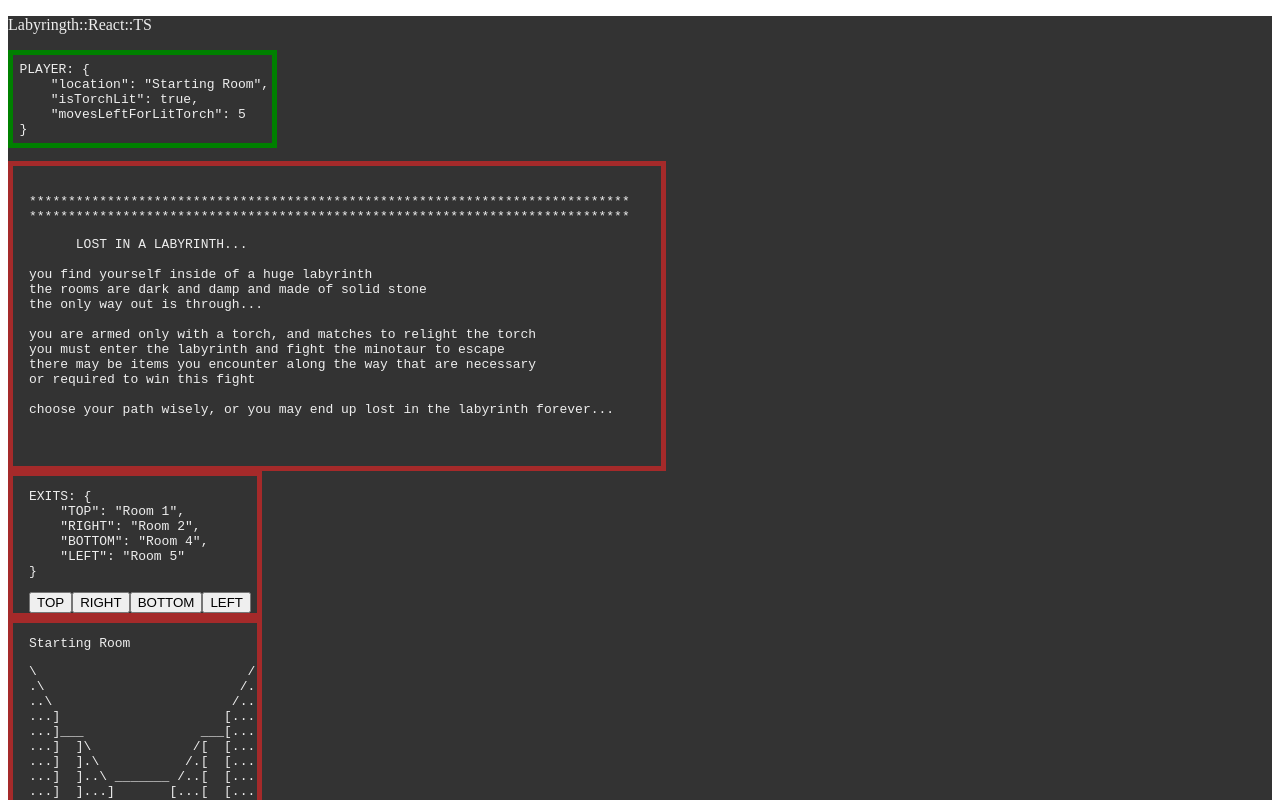
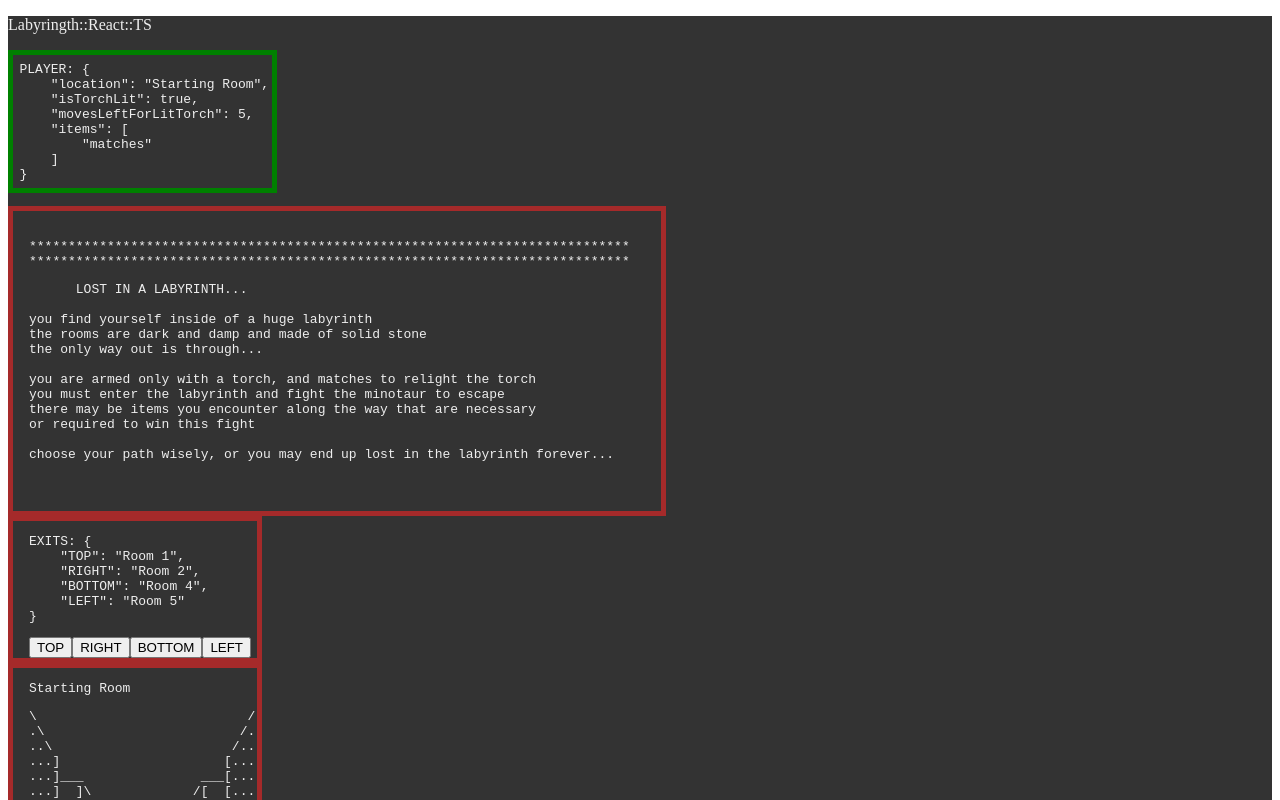
Before and after one commit to frankmeza/labyrinth-react-ts, a React app: page / in a window 1280 px wide. Shown: the top 800 px of the page. Built offline with nearby package versions, Linux system fonts and the light colour scheme; the HTML template or start-up script is replaced by a standard one.

Commit message:
add Items fns and as player prop

```diff
--- a/src/modules/player/index.ts
+++ b/src/modules/player/index.ts
@@ -1,28 +1,38 @@
+import {
+  MATCHES,
+  STARTING_ROOM,
+  MAX_MOVES_BEFORE_MATCHES_NEEDED,
+} from "../constants";
+
 export interface Player {
   readonly isTorchLit: boolean;
   readonly location: string;
   readonly movesLeftForLitTorch: number;
+  readonly items: string[];
 }
 
 export interface PlayerProps {
   readonly isTorchLit: boolean;
   readonly location: string;
   readonly movesLeftForLitTorch: number;
+  readonly items: string[];
 }
 
 const defaultPlayerProps: PlayerProps = {
   isTorchLit: true,
-  location: "Starting Room",
-  movesLeftForLitTorch: 6,
+  location: STARTING_ROOM,
+  movesLeftForLitTorch: MAX_MOVES_BEFORE_MATCHES_NEEDED,
+  items: [MATCHES],
 };
 
 const createPlayer = (props: PlayerProps = defaultPlayerProps): Player => {
-  const { isTorchLit, location, movesLeftForLitTorch } = props;
+  const { isTorchLit, location, movesLeftForLitTorch, items } = props;
 
   return {
     location,
     isTorchLit,
     movesLeftForLitTorch,
+    items,
   };
 };
 
@@ -49,6 +59,24 @@ const decrementPlayerTorch = (player: Player): Player => {
   };
 };
 
+const pickupItem = (player: Player, itemName: string): Player => {
+  const items = [...player.items, itemName];
+
+  return {
+    ...player,
+    items,
+  };
+};
+
+const dropItem = (player: Player, itemName: string): Player => {
+  const items = [...player.items.filter(item => item !== itemName)];
+
+  return {
+    ...player,
+    items,
+  };
+};
+
 export {
   // Player,
   // PlayerProps,
@@ -57,4 +85,6 @@ export {
   setPlayerTorch,
   setPlayerLocation,
   decrementPlayerTorch,
+  pickupItem,
+  dropItem,
 };
```
Also changed, not shown: src/modules/map/utils.ts (added, +20 -0 lines).
